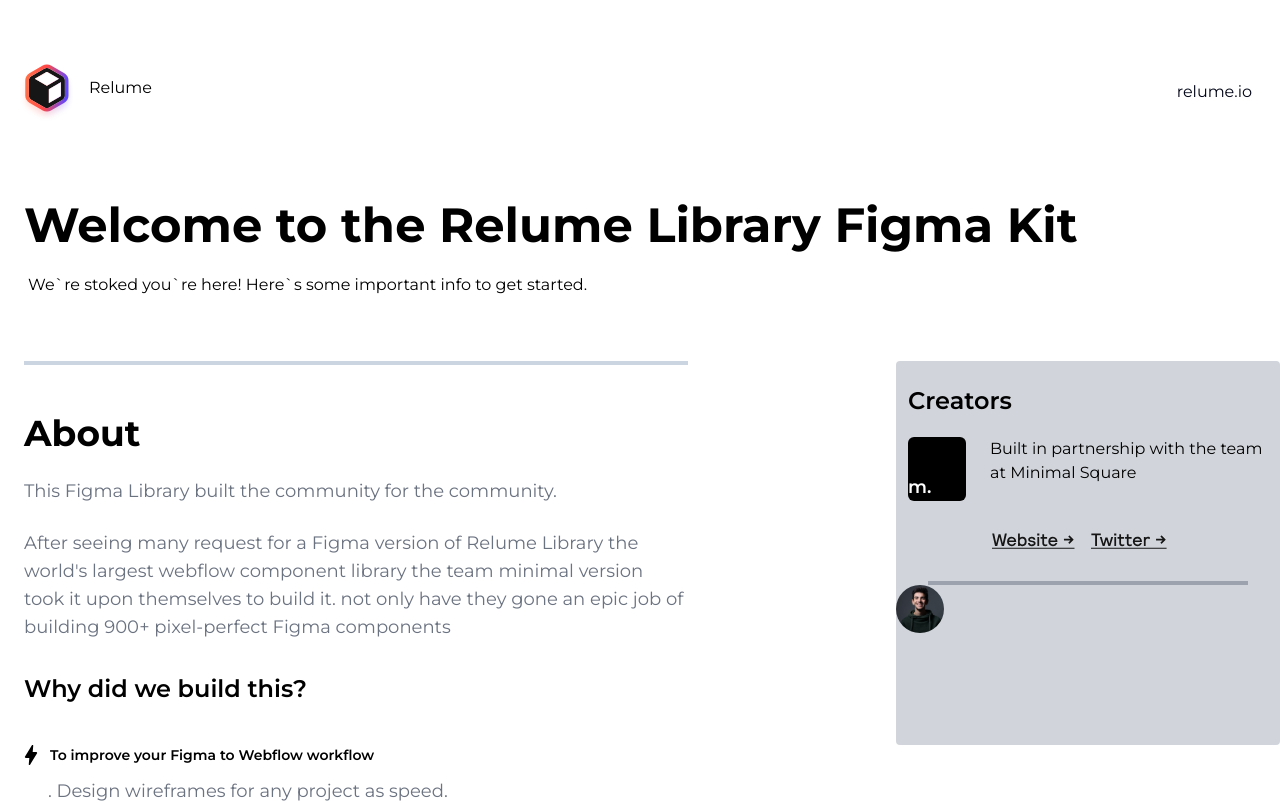
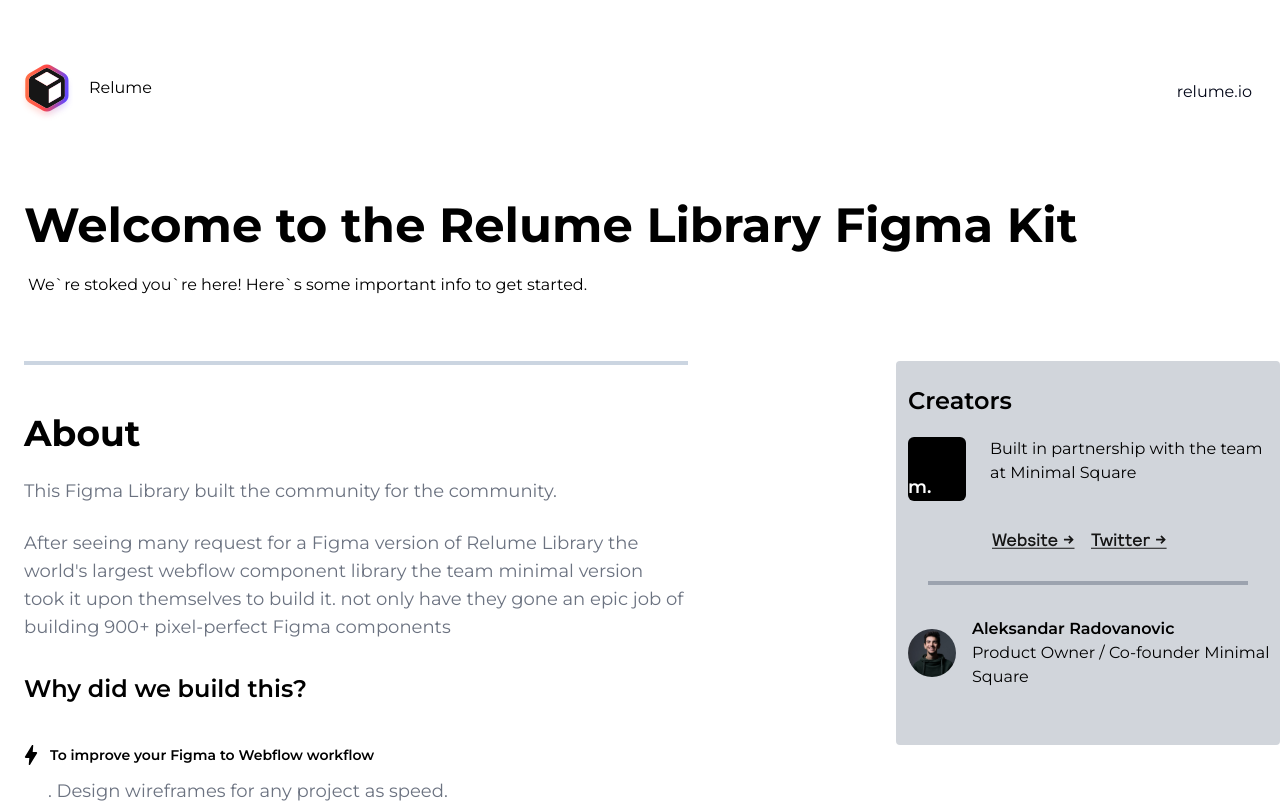
Before and after one commit to neguinho237/react-studies, a React (Create React App) app: page / in a window 1280 px wide. Shown: the top 803 px of the page. Built offline with nearby package versions, Linux system fonts and the light colour scheme.

Commit message:
Atualização Trabalhadores

```diff
--- a/src/components/Welcome/index.jsx
+++ b/src/components/Welcome/index.jsx
@@ -50,9 +50,13 @@
                     <div className="flex justify-center mt-8">
                     <div className="Line h-1 w-80 bg-gray-400 flex justify-between"></div>
                     </div>
-                    <div className="Pessoas ">
-                        <div className="Pessoa1">
-                            <img src={Dan} alt="" />
+                    <div className="Pessoas mt-8 ml-3 ">
+                        <div className="Pessoa1 flex gap-4">
+                            <img className="w-" src={Dan} alt="" />
+                            <div className="palavras flex-col">
+                                <p  className=" text-base font-semibold">Aleksandar Radovanovic</p>
+                                <p>Product Owner / Co-founder Minimal Square</p>
+                            </div>
                         </div>
                     </div>
                 </div>
```
